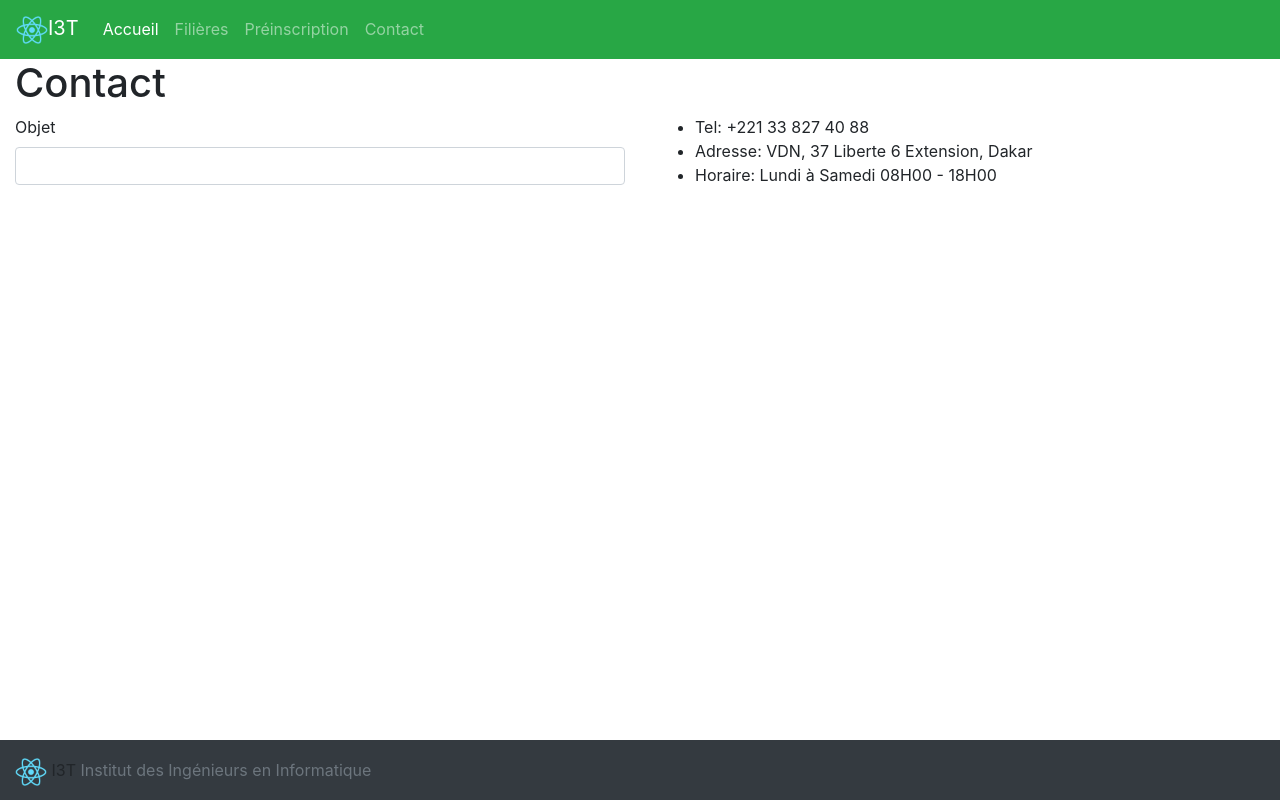
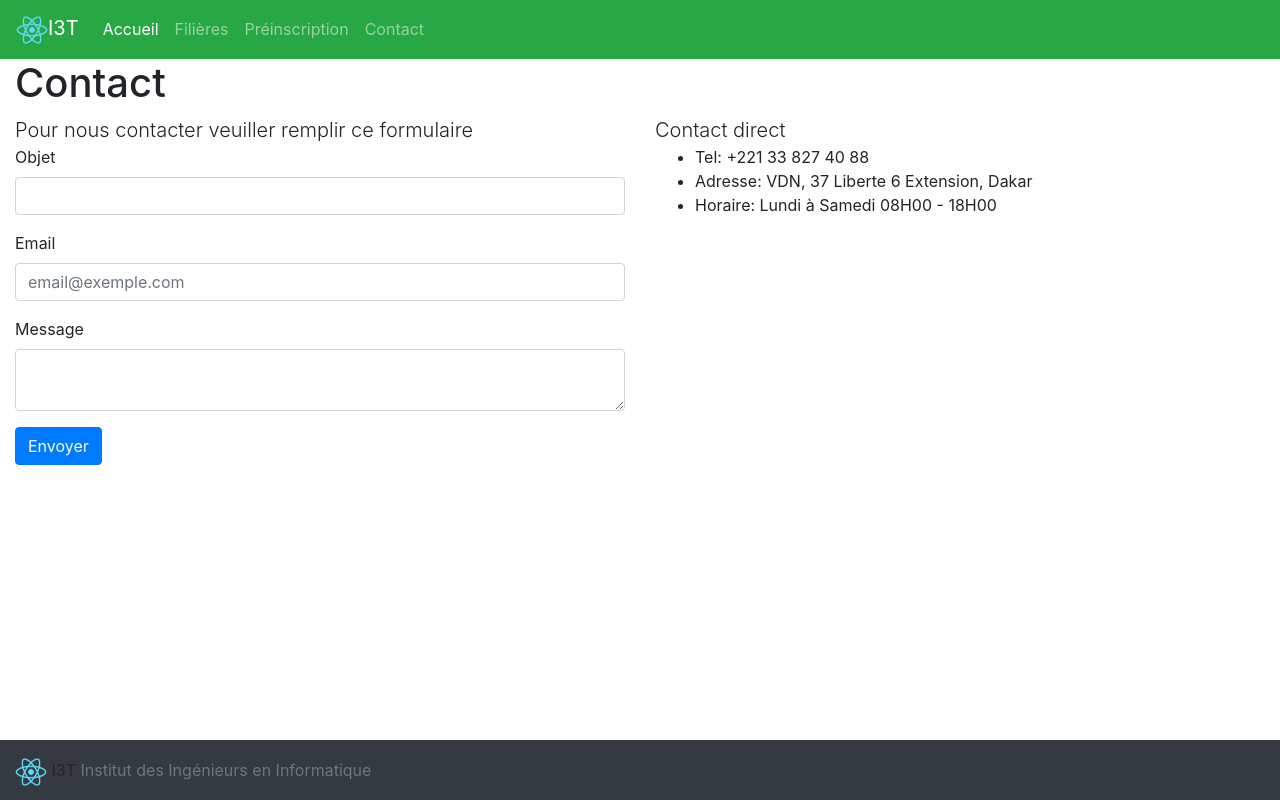
Before and after one commit to cfndiaye/i3t, a React (Create React App) app in the folder sitei3t/: page /Contact in a window 1280 px wide. Built offline with nearby package versions, Linux system fonts and the light colour scheme; the HTML template or start-up script is replaced by a standard one.

Commit message:
formulaire contact

```diff
--- a/sitei3t/src/App.css
+++ b/sitei3t/src/App.css
@@ -1,7 +1,3 @@
-.App {
-  /*text-align: center;*/
-}
-
 .App-logo {
   height: 40vmin;
   pointer-events: none;
--- a/sitei3t/src/Contact.js
+++ b/sitei3t/src/Contact.js
@@ -19,6 +19,9 @@ function Contact(props) {
       <h1>Contact</h1>
       <div className="row">
         <div className="col-sm-6">
+          <div className="lead">
+            Pour nous contacter veuiller remplir ce formulaire
+          </div>
           <form onSubmit={handleSubmit(onSubmit)}>
             <div className="form-group">
               <label>Objet</label>
@@ -27,11 +30,37 @@ function Contact(props) {
                 {...register('subject', { required: true })}
                 className="form-control"
               />
-              {errors.subject && <span className="text-danger"></span>}
+              {errors.subject && (
+                <span className="text-danger">Ce champ est requis.</span>
+              )}
             </div>
+            <div className="form-group">
+              <label>Email</label>
+              <input
+                type=""
+                {...register('email', { required: true })}
+                className="form-control"
+                placeholder="email@exemple.com"
+              />
+              {errors.email && (
+                <span className="text-danger">Ce champ est requis.</span>
+              )}
+            </div>
+            <div className="form-group">
+              <label>Message</label>
+              <textarea
+                className="form-control"
+                {...register('message', { required: true })}
+              ></textarea>
+              {errors.message && (
+                <span className="text-danger">Ce champ est requis.</span>
+              )}
+            </div>
+            <button className="btn btn-primary">Envoyer</button>
           </form>
         </div>
         <div className="col-sm-6">
+          <div className="lead">Contact direct</div>
           <ul>
             <li>Tel: +221 33 827 40 88</li>
             <li>Adresse: VDN, 37 Liberte 6 Extension, Dakar</li>
```
